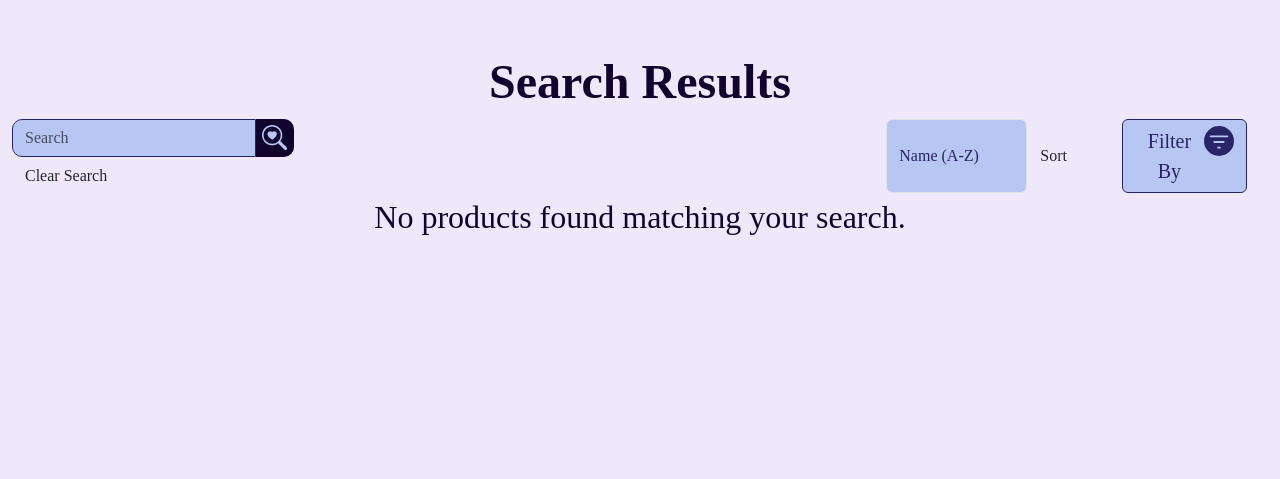
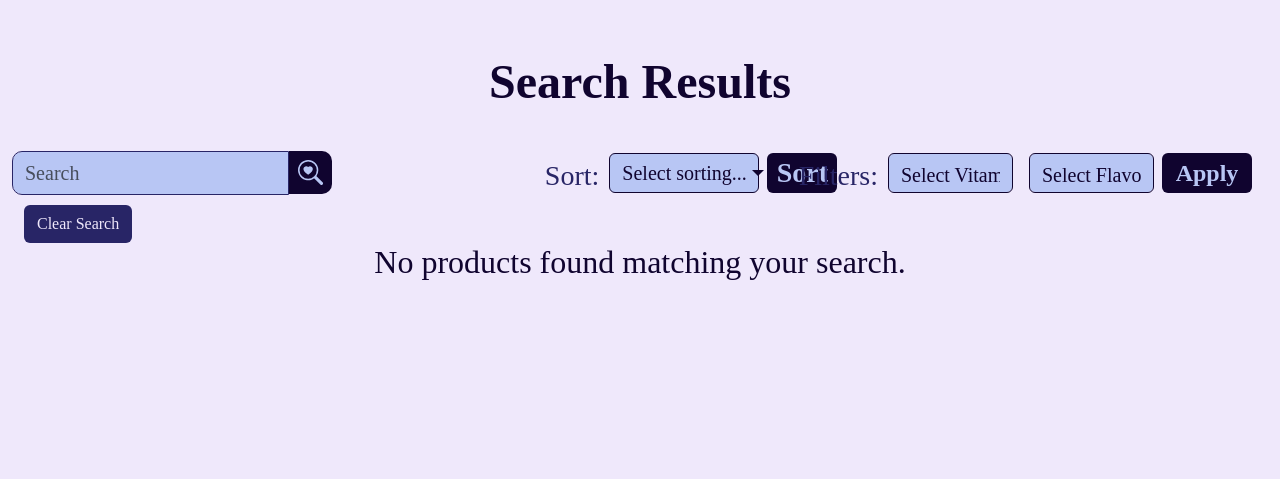
Before and after one commit to katieprogrammes/YummyGummy, a Flask app: page /search in a window 1280 px wide. Shown: the part 91-570 px from the top of the page. Run offline with Flask 3, Linux system fonts and the light colour scheme; some libraries are stand-ins or nearby versions; some web fonts are replaced.

Commit message:
Streamlined shop styling for searching, sorting and filtering

```diff
--- a/app/routes.py
+++ b/app/routes.py
@@ -96,7 +96,7 @@ def shop():
 @app.route("/product/<int:product_id>")
 def product_detail(product_id):
     product = Product.query.get_or_404(product_id)  # Fetch product or show 404
-    return render_template("product.html", product=product)
+    return render_template("product.html", product=product, title=product.name)
 
 
 @app.route("/addToCart/<int:product_id>", methods=["POST"])
@@ -142,7 +142,7 @@ def cart():
             cart_item.quantity = qty
             db.session.commit()
 
-    return render_template('cart.html', cart_items=cart_items, subtotal=subtotal)
+    return render_template('cart.html', cart_items=cart_items, subtotal=subtotal, title="Cart")
 
 @app.route("/cart/update_quantity/<int:item_id>", methods=["POST"])
 @login_required
@@ -178,7 +178,7 @@ def contact():
         flash("Message sent successfully!", "success")
         return redirect(url_for("contact"))
 
-    return render_template("contact.html", form=form)
+    return render_template("contact.html", form=form, title="Contact Us")
 
 @app.route('/search')
 def search():
@@ -195,7 +195,7 @@ def search():
     else:
         results = []
 
-    return render_template('search_results.html', results=results, query=query)
+    return render_template('search_results.html', results=results, query=query, title="Shop")
 
 @app.route('/filter-sort', methods=['GET'])
 def filter_sort():
@@ -258,4 +258,5 @@ def filter_sort():
                            filter_vitamin=filter_vitamin,
                            filter_flavour=filter_flavour,
                            filter_price_min=filter_price_min,
-                           filter_price_max=filter_price_max)
+                           filter_price_max=filter_price_max,
+                            title="Shop")
--- a/app/static/css/style.css
+++ b/app/static/css/style.css
@@ -279,44 +279,56 @@ footer {
     margin: 0 0 3rem 8rem;
 }
 /*Shop Styling*/
+#searchcont {
+    display: flex;
+    justify-content: flex-start;
+
+}
 .searchbar {
     display: flex;
     align-items: center;
-    width: 70%;
+    width: 20rem;
+    height: 40px;
+    margin-top: 10px;
 }
 #shopsearch {
     border: thin solid #282566;
     border-radius: 10px 0px 0px 10px;
+    font-size: 1.25rem;
 }
 #searchbtn {
     background-color:#10042F;
-    width: 38px;
-    height: 38px;
+    width: 43px;
+    height: 43px;
     display: flex;
     justify-content: center;
     align-items: center;
     border-radius: 0px 10px 10px 0px;
 }
+#clear-search {
+    background-color: #282566;
+    color: #EFE8FB;
+    margin-top: 12px;
+    margin-left: 12px;
+}
 .shoporg {
     display: flex;
-    justify-content: space-around;
+    justify-content: flex-end;
     margin-bottom: 5px;
-}
-#filter {
-    background-color: #B8C6F4;
-    color: #282566;
-    border: thin solid #282566;
-    width: 125px;
-    font-size: 20px;
-    display: flex;
-    justify-content: space-between;
+
 }
 
-/*Dropdown Button Styling */
-
+/*Sort Styling */
+.sortmenu {
+    margin-top: 10px;
+    display: flex;
+    flex-direction: row;
+    justify-content: flex-end;
+    align-items: flex-end;
+}
 .custom-dropdown {
     width: 150px;
-    height: 45px;
+    height: 40px;
     background-color: #B8C6F4;
     border: 1px solid #10042F;
     color: #10042F;
@@ -337,7 +349,6 @@ footer {
     background-color: #B8C6F4;
     color: #10042F;
 }
-
 .dropdown-item {
     position: relative;
     font-size: 1.25rem;
@@ -355,9 +366,9 @@ footer {
     height: 100%;
 }
 #sortbutton {
-    background-color: #282566;
+    background-color: #10042F;
     color: #B8C6F4;
-    height: 45px;
+    height: 40px;
     border: none;
     width: 70px;
     font-size: 1.75rem;
@@ -369,34 +380,31 @@ footer {
 .filtersection {
     display: flex;
     flex-direction: row;
-    justify-content: space-around;
+    justify-content: flex-end;
     align-items: flex-end;
     width: 50%;
+    margin-right: 1rem;
 }
-.filtersection h2 {
-    font-weight: 600;
+.sortmenu h3,
+.filtersection h3 {
+    font-weight: 500;
     color: #282566;
+    margin: 0 10px 0 0;
 }
-#vitaminDropdown {
-    width: 150px;
-    height: 45px;
+#vitaminDropdown,
+#flavourDropdown {
+    width: 125px;
+    height: 40px;
     background-color: #B8C6F4;
     border: 1px solid #10042F;
     color: #10042F;
     font-size: 1.25rem;
 }
-#flavourDropdown {
-    width: 150px;
-    height: 45px;
-    background-color: #B8C6F4;
-    border: 1px solid #10042F;
-    color: #10042F;
-    font-size: 1.25rem;
-}
+
 #apply-filters {
-    background-color: #282566;
+    background-color: #10042F;
     color: #B8C6F4;
-    height: 45px;
+    height: 40px;
     border: none;
     width: 90px;
     font-size: 1.5rem;
@@ -404,6 +412,14 @@ footer {
     display: flex;
     align-items: center;
     justify-content: center;
+}
+#clearfiltbtn {
+    float: right;
+    margin-right: 15px;
+}
+#clearfiltbtn button {
+    background-color: #282566;
+    color: #EFE8FB;
 }
 #pagedd {
     background-color: #B8C6F4;
--- a/app/templates/search_results.html
+++ b/app/templates/search_results.html
@@ -2,6 +2,7 @@
 
 {% block body %}
 <h1 class="ygtitle">Search Results</h1>
+<div class="padd"></div>
 <div class="row">
     <div class="col-4">
         <form action="{{ url_for('search') }}" method="get">
@@ -18,25 +19,59 @@
             </button>
         </form>
     </div>
-    <div class="col-4"></div>
-    <div class="col-4">
+    <div class="col">
         <div class="shoporg">
             <!-- Sorting Dropdown -->
             <form action="{{ url_for('filter_sort') }}" method="get" class="d-flex">
                 <input type="hidden" name="q" value="{{ query }}">
-                <select name="sort_by" id="sortby-dropdown" class="form-control">
-                    <option value="name_asc" {% if sort_by == 'name_asc' %}selected{% endif %}>Name (A-Z)</option>
-                    <option value="name_desc" {% if sort_by == 'name_desc' %}selected{% endif %}>Name (Z-A)</option>
-                    <option value="price_asc" {% if sort_by == 'price_asc' %}selected{% endif %}>Price (Low-High)</option>
-                    <option value="price_desc" {% if sort_by == 'price_desc' %}selected{% endif %}>Price (High-Low)</option>
-                </select>
-                <button type="submit" class="btn" id="sortby">Sort</button>
+                <input type="hidden" name="sort_by" id="selected-sort" value="">
+                <div class="sortmenu">
+                    <h3>Sort:</h3>
+                    <button class="btn btn-light dropdown-toggle custom-dropdown" type="button" id="dropdownMenuButton" data-bs-toggle="dropdown" aria-expanded="false">
+                        {{ "Select sorting..." if not sort_by else
+                            ("Name (A-Z)" if sort_by == "name_asc" else
+                            "Name (Z-A)" if sort_by == "name_desc" else
+                            "Price (Low-High)" if sort_by == "price_asc" else
+                            "Price (High-Low)" if sort_by == "price_desc" else "Select sorting...") }}
+                    </button>
+                    <ul class="dropdown-menu" aria-labelledby="dropdownMenuButton">
+                        <li><a class="dropdown-item" href="#" data-value="name_asc">Name (A-Z)</a></li>
+                        <li><a class="dropdown-item" href="#" data-value="name_desc">Name (Z-A)</a></li>
+                        <li><a class="dropdown-item" href="#" data-value="price_asc">Price (Low-High)</a></li>
+                        <li><a class="dropdown-item" href="#" data-value="price_desc">Price (High-Low)</a></li>
+                    </ul>
+                    <button type="submit" class="btn btn-primary ms-2" id="sortbutton">Sort</button>
+                </div>
             </form>
-            <!-- Filter -->
-            <button type="submit" class="btn" id="filter">
-                Filter By
-                <img src="{{ url_for('static', filename='images/filter.svg') }}" alt="Filter">
-            </button>
+
+            <!-- Filter Form (Vitamin & Flavour) -->
+            <div class="filtersection">
+                <h3>Filters:</h3>
+                <form action="{{ url_for('filter_sort') }}" method="get" class="d-flex mt-2">
+                    <input type="hidden" name="q" value="{{ query }}">
+                    <input type="hidden" name="sort_by" value="{{ sort_by }}">
+
+                    <!-- Vitamin Filter Dropdown -->
+                    <select name="vitamin" id="vitaminDropdown" class="form-control">
+                        <option value="" {% if not filter_vitamin %}selected{% endif %}>Select Vitamin</option>
+                        <option value="Vitamin C" {% if filter_vitamin == 'Vitamin C' %}selected{% endif %}>Vitamin C</option>
+                        <option value="Vitamin D" {% if filter_vitamin == 'Vitamin D' %}selected{% endif %}>Vitamin D</option>
+                        <option value="Vitamin B" {% if filter_vitamin == 'Vitamin B' %}selected{% endif %}>Vitamin B</option>
+                        <!-- Add more options here -->
+                    </select>
+
+                    <!-- Flavour Filter Dropdown -->
+                    <select name="flavour" id="flavourDropdown" class="form-control ms-3">
+                        <option value="" {% if not filter_flavour %}selected{% endif %}>Select Flavour</option>
+                        <option value="Strawberry" {% if filter_flavour == 'Strawberry' %}selected{% endif %}>Strawberry</option>
+                        <option value="Orange" {% if filter_flavour == 'Orange' %}selected{% endif %}>Orange</option>
+                        <option value="Mango" {% if filter_flavour == 'Mango' %}selected{% endif %}>Mango</option>
+                        <!-- Add more options here -->
+                    </select>
+
+                    <button type="submit" class="btn btn-primary ms-2" id="apply-filters">Apply</button>
+                </form>
+            </div>
         </div>
     </div>
 </div>
```
Also changed, not shown: app/templates/filter_sort_results.html (+20 -15 lines), app/templates/shop.html (+20 -5 lines).
